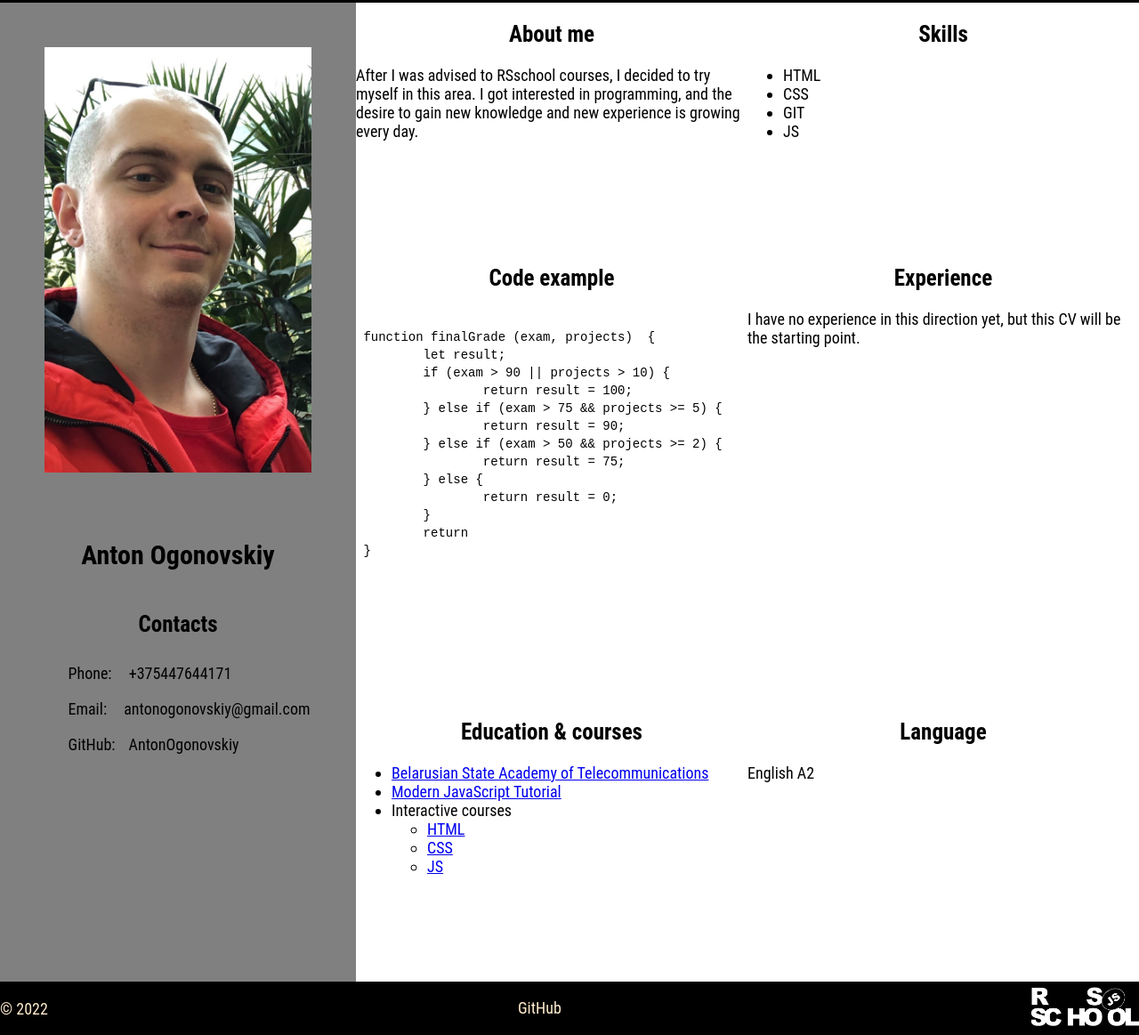
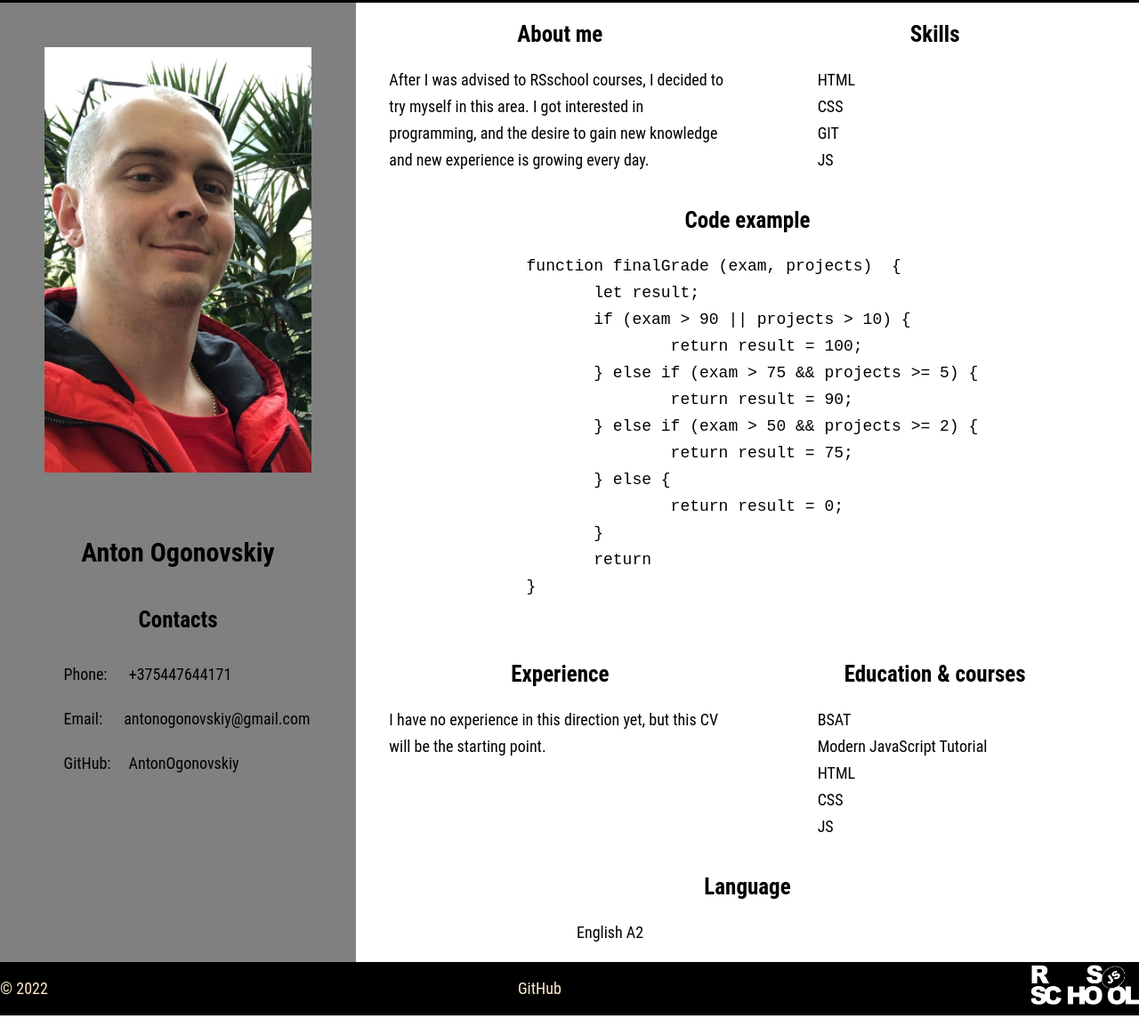
Before and after one commit to AntonOgonovskiy/rsschool-cv, a plain HTML site: page index.html in a window 1280 px wide. Shown: the part 83-1246 px from the top of the page at 89% size. After the commit the page ends 1224 px from the top, so only its background shows below. Drawn offline with Linux system fonts and the light colour scheme.

Commit message:
feat: add style to section

```diff
--- a/index.html
+++ b/index.html
@@ -29,7 +29,7 @@
 
 	<main>
 		<div class="main">
-			<div>
+			<div class="aside">
 				<aside class="aside-main">
 					<img src="assets/img/photo.jpg" alt="photo" class="avatar">
 					<div>
@@ -61,18 +61,18 @@
 
 				<section>
 					<h2 id="skill">Skills</h2>
-					<ul>
-						<li>HTML</li>
-						<li>CSS</li>
-						<li>GIT</li>
-						<li>JS</li>
+					<ul class="skill-list">
+						<li class="skill-name">HTML</li>
+						<li class="skill-name">CSS</li>
+						<li class="skill-name">GIT</li>
+						<li class="skill-name">JS</li>
 					</ul>
 				</section>
 
 				<section>
 					<h2 id="code">Code example</h2>
+					<code class="code-example"></code>
 					<pre>
-					<code class="code-example">
  function finalGrade (exam, projects)  {
 	let result;
 	if (exam > 90 || projects > 10) {
@@ -86,10 +86,9 @@
 	}
 	return
  }
+					</pre>
 					</code>
-					</pre>
 				</section>
-
 				<section>
 					<h2 id="experience">Experience</h2>
 					<p>I have no experience in this direction yet, but this CV will be the starting point.
@@ -98,15 +97,19 @@
 
 				<section>
 					<h2 id="education">Education & courses</h2>
-					<ul>
-						<li><a href="http://bsac.by/">Belarusian State Academy of Telecommunications</a></li>
-						<li><a href="https://learn.javascript.ru/">Modern JavaScript Tutorial</a></li>
-						<li>Interactive courses
-							<ul>
-								<li><a href="https://ru.code-basics.com/languages/html">HTML</a></li>
-								<li><a href="https://ru.code-basics.com/languages/css">CSS</a></li>
-								<li><a href="https://ru.code-basics.com/languages/javascript">JS</a></li>
-							</ul>
+					<ul class="education-list">
+						<li><a href="http://bsac.by/" class="education-link"
+								title="Belarusian State Academy of Telecommunications" target="_blank">BSAT</a></li>
+						<li><a href="https://learn.javascript.ru/" class="education-link" title="Online tutorial"
+								target="_blank">Modern
+								JavaScript
+								Tutorial</a></li>
+						<li><a href="https://ru.code-basics.com/languages/html" class="education-link"
+								title="Interactive course" target="_blank">HTML</a></li>
+						<li><a href="https://ru.code-basics.com/languages/css" class="education-link"
+								title="Interactive course" target="_blank">CSS</a></li>
+						<li><a href="https://ru.code-basics.com/languages/javascript" class="education-link"
+								title="Interactive course" target="_blank">JS</a>
 						</li>
 					</ul>
 				</section>
--- a/style.css
+++ b/style.css
@@ -18,6 +18,7 @@ body {
 	padding: 0;
 	font-family: 'Roboto Condensed', sans-serif;
 	font-size: 18px;
+	line-height: 30px;
   }
   h1 {
 	  font-size: 30px;
@@ -38,6 +39,7 @@ body {
   .nav {
 	  display: flex;
 	  flex-direction: row;
+	  flex-wrap: wrap;
 	  justify-content: flex-end;
 	  align-items: center;
 	  list-style: none;
@@ -59,15 +61,17 @@ body {
 	  display: flex;
 	  flex-direction: row;
   }
+.aside {
+	background-color: grey;
+}
   .aside-main {
-	  width: 400px;
-	  height: 1100px;
+
 	  padding: 0px;
 	  display: flex;
 	  flex-direction: column;
 	  justify-content: flex-start;
 	  align-items: center;
-	  background-color: grey;
+
   }
   .avatar {
 	  width: 300px;
@@ -77,11 +81,11 @@ body {
   .section-main {
 	  display: flex;
 	  flex-wrap: wrap;
-	  justify-content: center;
+	  justify-content: space-evenly;
 	  align-items: baseline;
   }
   section {
-	  width: 50%;
+	 flex-basis: 30vw;
 
   }
   .code-example {
@@ -92,15 +96,34 @@ body {
 	  list-style: none;
   }
   .contact-link {
-	  margin: 5px;
-	  text-decoration: none;
-	  padding: 0 10px;
-      line-height: 40px;
-	  color:black ;
+	padding: 0 20px;
+	line-height: 50px;
+	text-decoration: none;
+	color:black ;
   }
   .contact-link:hover {
 	text-decoration: underline;
   }
+  .education-list {
+	  list-style: none
+  }
+  .education-link {
+	padding: 0 20px;
+	line-height: 30px;
+	  text-decoration: none;
+	  color: black;
+  }
+  .education-link:hover {
+	  text-decoration: underline;
+  }
+  .skill-list {
+	  list-style: none;
+  }
+  .skill-name {
+	padding: 0 20px;
+	line-height: 30px;
+  }
+
   .footer {
 	  background-color: black;
   }
```
Lines whose indentation alone changed are shown as unchanged.
